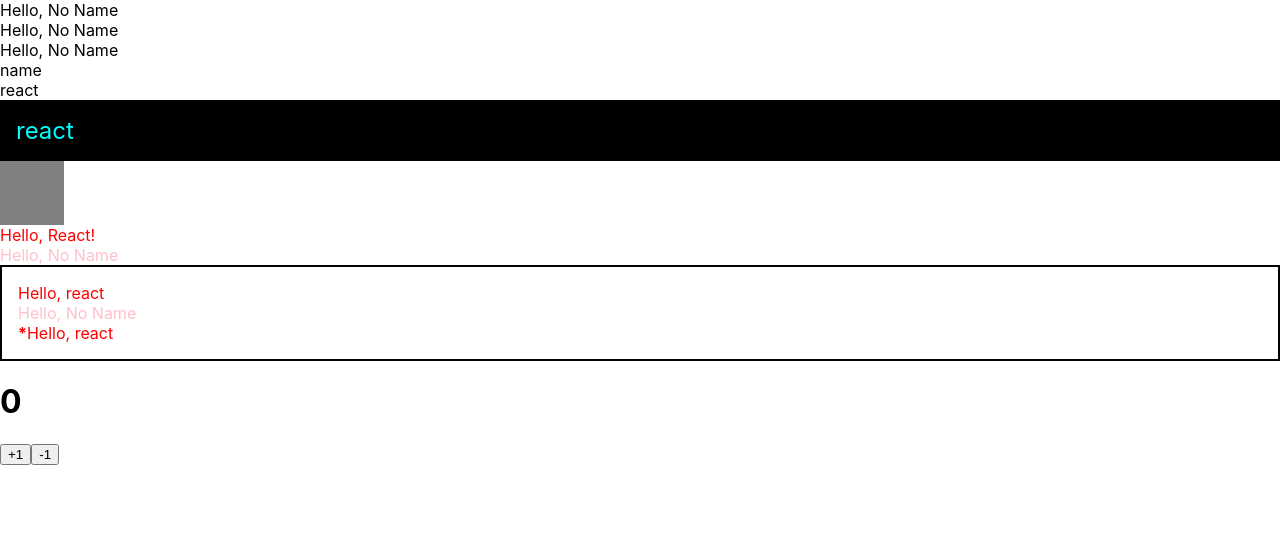
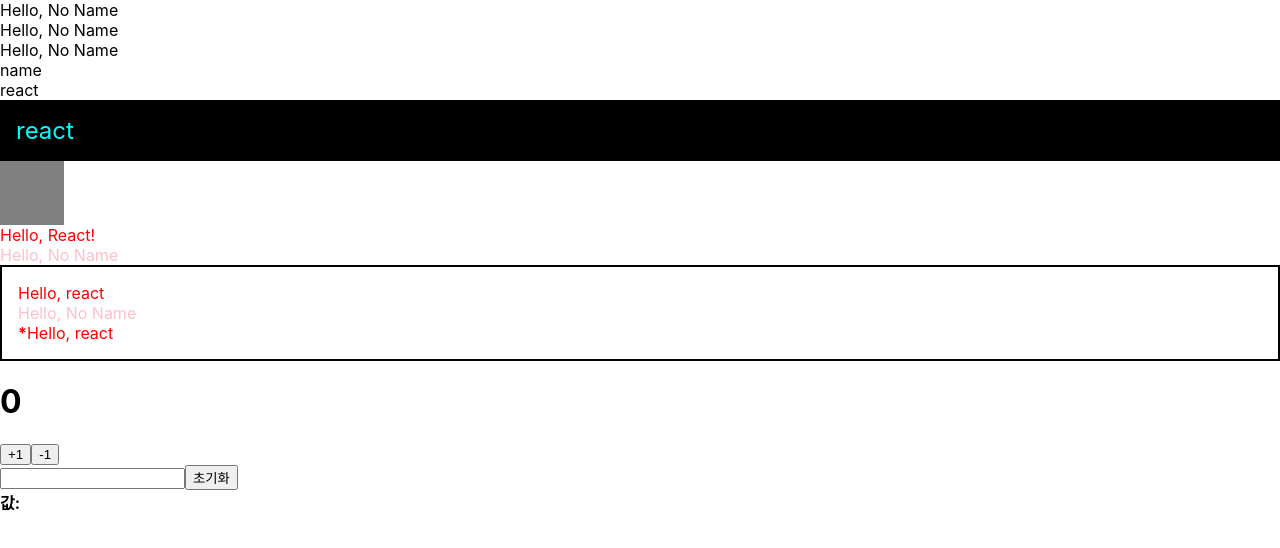
Before and after one commit to bizzy91/react_basic, a React (Create React App) app in the folder react_test/: page / in a window 1280 px wide. Shown: the top 548 px of the page. Built offline with nearby package versions, Linux system fonts and the light colour scheme.

Commit message:
input 상태 관리하기

```diff
--- a/react_test/src/App.js
+++ b/react_test/src/App.js
@@ -3,6 +3,7 @@
 import Wrapper from './Wrapper';
 import './App.css';
 import Counter from './Counter';
+import InputSample from './InputSample';
 
 
 function App() {
@@ -43,7 +44,12 @@
         <Hello name="react" color="red" isSpecial={true}/>
       </Wrapper>
 
+      {/* useState 를 사용한 컴포넌트에서 바뀌는 값 관리하기 */}
       <Counter />
+
+      {/* input 상태 관리하기 */}
+      <InputSample />
+
     </div>
   );
 }
--- /dev/null
+++ b/react_test/src/InputSample.js
@@ -0,0 +1,41 @@
+// 기본 틀
+// import React from 'react';
+
+// function InputSample() {
+//   return (
+//     <div>
+//       <input />
+//       <button>초기화</button>
+//       <div>
+//         <b>값: </b>
+//       </div>
+//     </div>
+//   );
+// }
+
+import React, { useState } from 'react';
+
+function InputSample() {
+  // 배열 비구조화 할당
+  const [text, setText] = useState('');
+  // onChange Method, input 태그 안에 변화하면 이벤트가 발생한 DOM(e.target)의 value 를 변화한 Text로 설정한다.
+  const onChange = (e) => {
+    setText(e.target.value);
+  };
+  // onReset Method, 초기화 버튼에 대한 onClick 이벤트 -> Text를 빈 문자열로 설정
+  const onReset = () => {
+    setText('');
+  };
+
+  return (
+    <div>
+      <input onChange={onChange} value={text}  />
+      <button onClick={onReset}>초기화</button>
+      <div>
+        <b>값: {text}</b>
+      </div>
+    </div>
+  );
+}
+
+export default InputSample;
--- a/react_test/src/Wrapper.js
+++ b/react_test/src/Wrapper.js
@@ -9,7 +9,7 @@
   };
   return (
     <div style={style}>
-      {/*  */}
+      {/* Wrapper 로 감쌀 자식 태그 */}
       {children}
     </div>
   )
```
